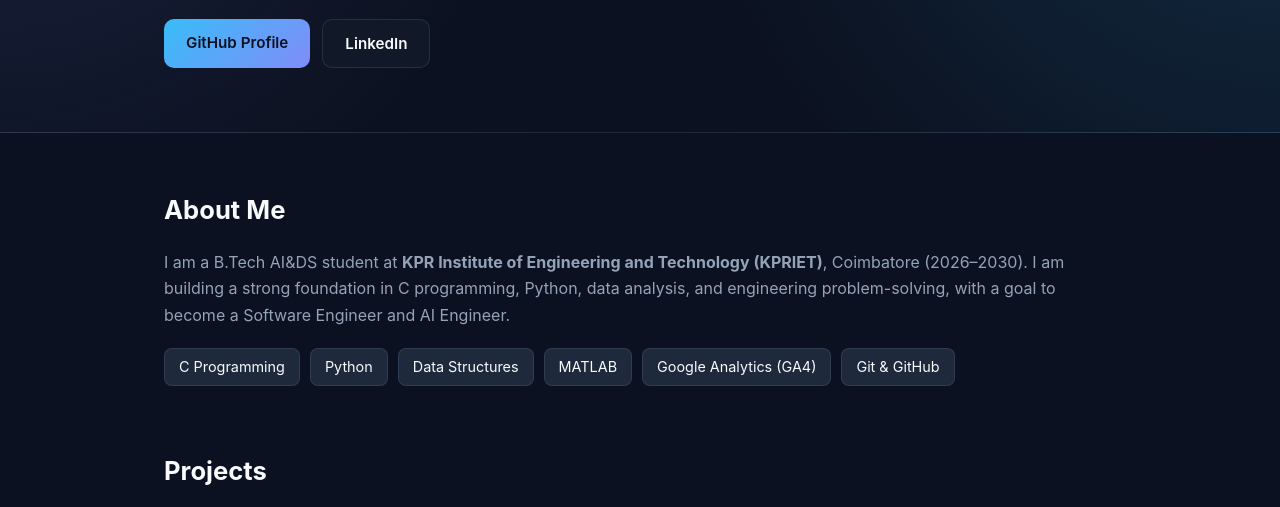
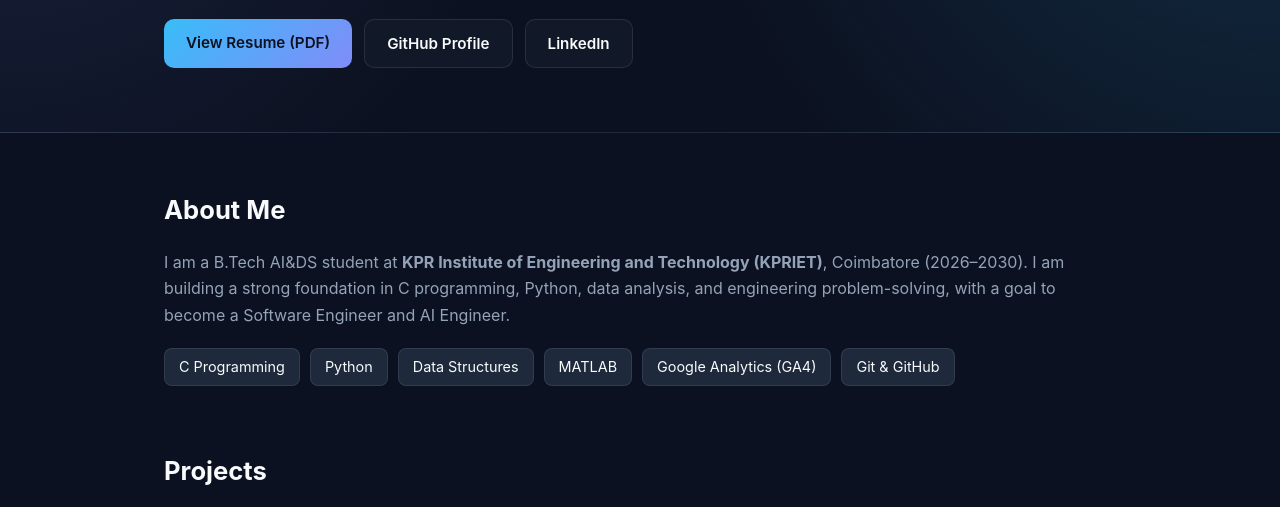
Before and after one commit to mukunthkiruthik-ai/mukunthkiruthik-ai.github.io, a plain HTML site: page index.html in a window 1280 px wide. Shown: the part 254-761 px from the top of the page. Drawn offline with Linux system fonts and the light colour scheme.

Commit message:
Add View Resume (PDF) button and resume file to portfolio

```diff
--- a/index.html
+++ b/index.html
@@ -25,7 +25,8 @@
         software engineering, problem-solving, and building practical tools in C and Python.
       </p>
       <div class="cta-row">
-        <a class="btn primary" href="https://github.com/mukunthkiruthik-ai" target="_blank" rel="noopener">GitHub Profile</a>
+        <a class="btn primary" href="Mukunth_Kiruthik_Resume.pdf" target="_blank" rel="noopener">View Resume (PDF)</a>
+        <a class="btn secondary" href="https://github.com/mukunthkiruthik-ai" target="_blank" rel="noopener">GitHub Profile</a>
         <a class="btn secondary" href="https://www.linkedin.com/in/mukunth-kiruthik-r-s-710178220/" target="_blank" rel="noopener">LinkedIn</a>
       </div>
     </div>
```
Also changed, not shown: 1 other file.
